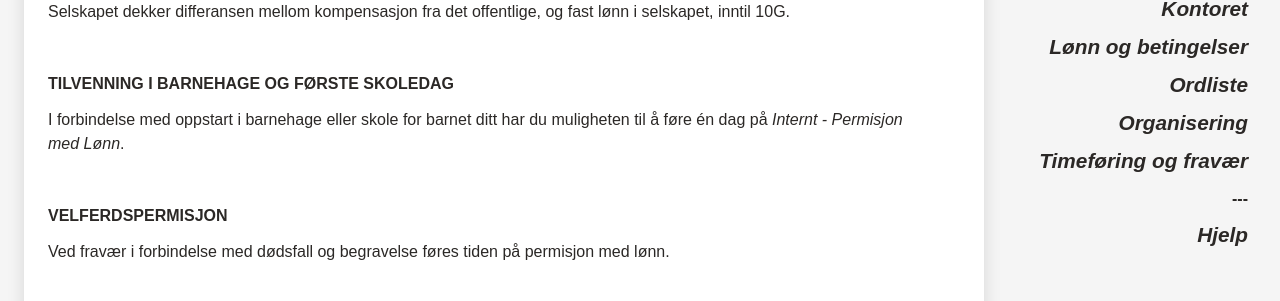
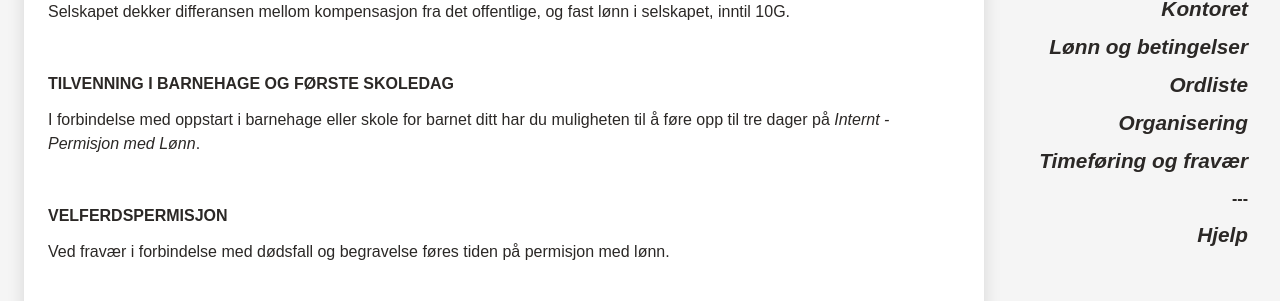
Before and after one commit to blankoslo/about-blank, a Jekyll site: the page built from index.md, in a window 1280 px wide and 900 px high, scrolled down 11921 px. Shown: the part 149-450 px from the top of the window. Built offline with Jekyll 4.4.1, drawn with Linux system fonts in a browser that asks for light colours.

Commit message:
vanlig med tre dager tilvenningsfri, så da har vi det også fra nå av

```diff
--- a/content/timeforing.md
+++ b/content/timeforing.md
@@ -42,7 +42,7 @@ Selskapet dekker differansen mellom kompensasjon fra det offentlige, og fast lø
 
 ### Tilvenning i barnehage og første skoledag
 
-I forbindelse med oppstart i barnehage eller skole for barnet ditt har du muligheten til å føre én dag på *Internt - Permisjon med Lønn*.
+I forbindelse med oppstart i barnehage eller skole for barnet ditt har du muligheten til å føre opp til tre dager på *Internt - Permisjon med Lønn*.
 
 ### Velferdspermisjon
 
```
